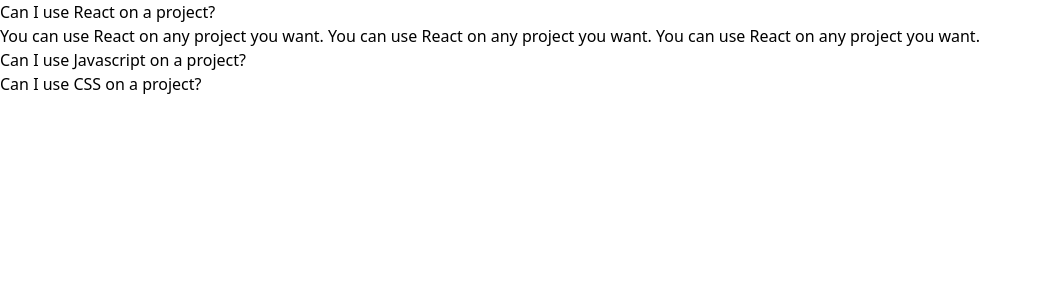
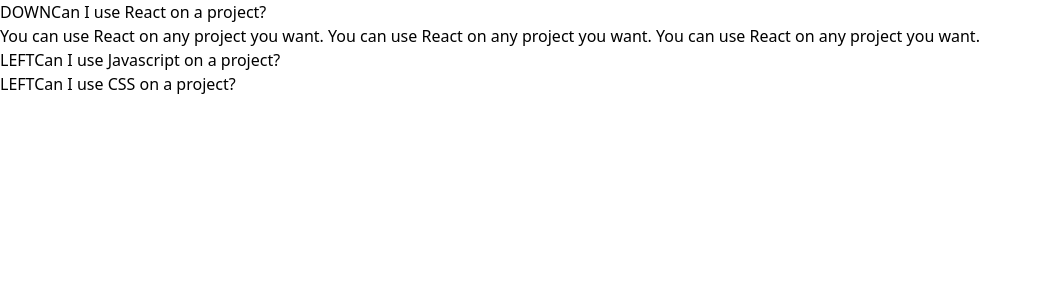
Before and after one commit to rachelspencer/comps-practice, a React (Create React App) app: page / in a window 1280 px wide. Shown: the top 300 px of the page, without its empty margins (0-1042 px from the left). Built offline with nearby package versions, Linux system fonts and the light colour scheme.

Commit message:
ternary created for down arrow icon set up

```diff
--- a/src/components/Accordion.js
+++ b/src/components/Accordion.js
@@ -10,9 +10,16 @@
     const renderedItems = items.map((item, index) => {
         const isExpanded = index === expandIndex;
 
+        const icon = <span>
+            { isExpanded ? 'DOWN' : 'LEFT' }
+        </span>
+
         return (
             <div key={item.id}>
-                <div onClick={() => handleClick(index)}>{item.label}</div>
+                <div onClick={() => handleClick(index)}>
+                    {icon}
+                    {item.label}
+                </div>
                 {isExpanded && <div>{item.content}</div>}
             </div>
         );
```
